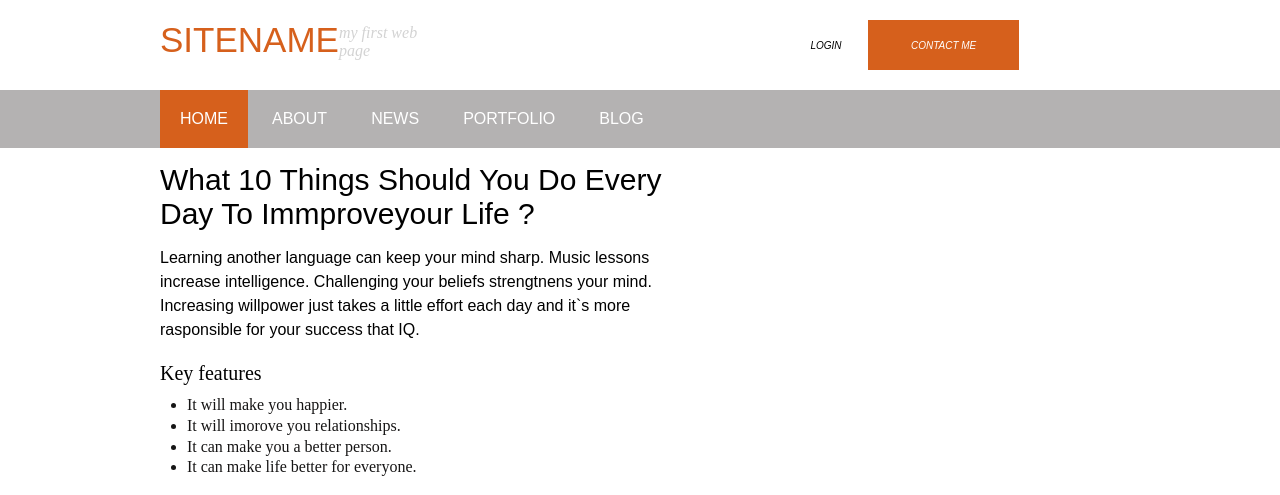
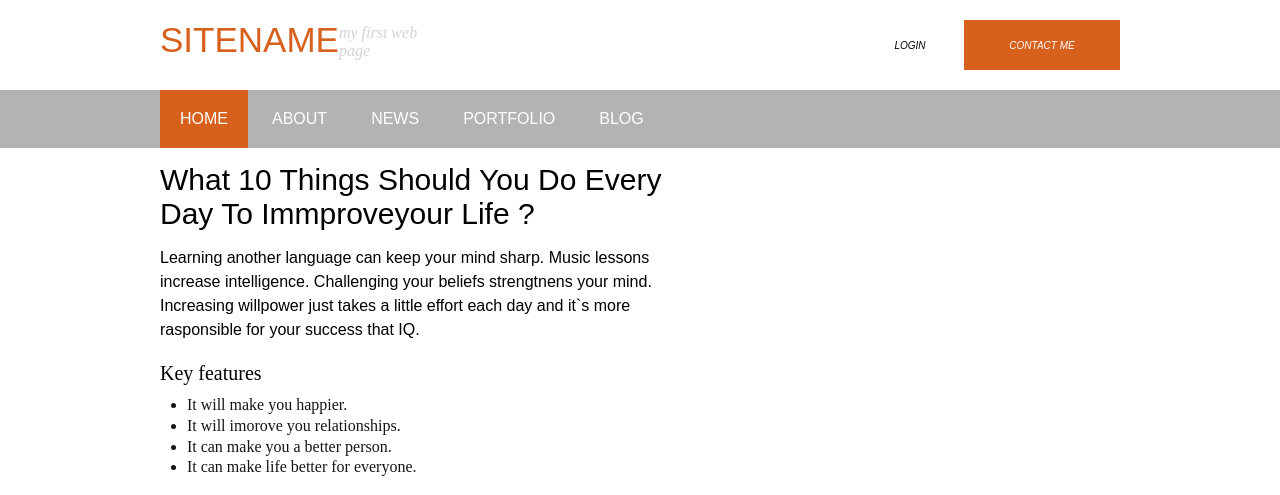
Before and after one commit to Diplomat999/NTA-first_web, a plain HTML site: page index.html in a window 1280 px wide. Shown: the top 495 px of the page. Drawn offline with Linux system fonts and the light colour scheme.

Commit message:
first version

```diff
--- a/style.css
+++ b/style.css
@@ -118,7 +118,7 @@
 
         .header-user {
             float: right;
-            width: 35%;
+            width: 25%;
         }
 
         .header-text {
@@ -143,12 +143,12 @@
         }
 
         .contact {
-            float: left;
+            float: right;
             background-color: #d6601c;
             color: #ffffff;
             font-style: italic;
             font-size: 10px;
-            width: 45%;
+            width: 65%;
             height: 50px;
             text-transform: uppercase;
             border: none;
```
Also changed, not shown: index.html (+1 -4 lines).
